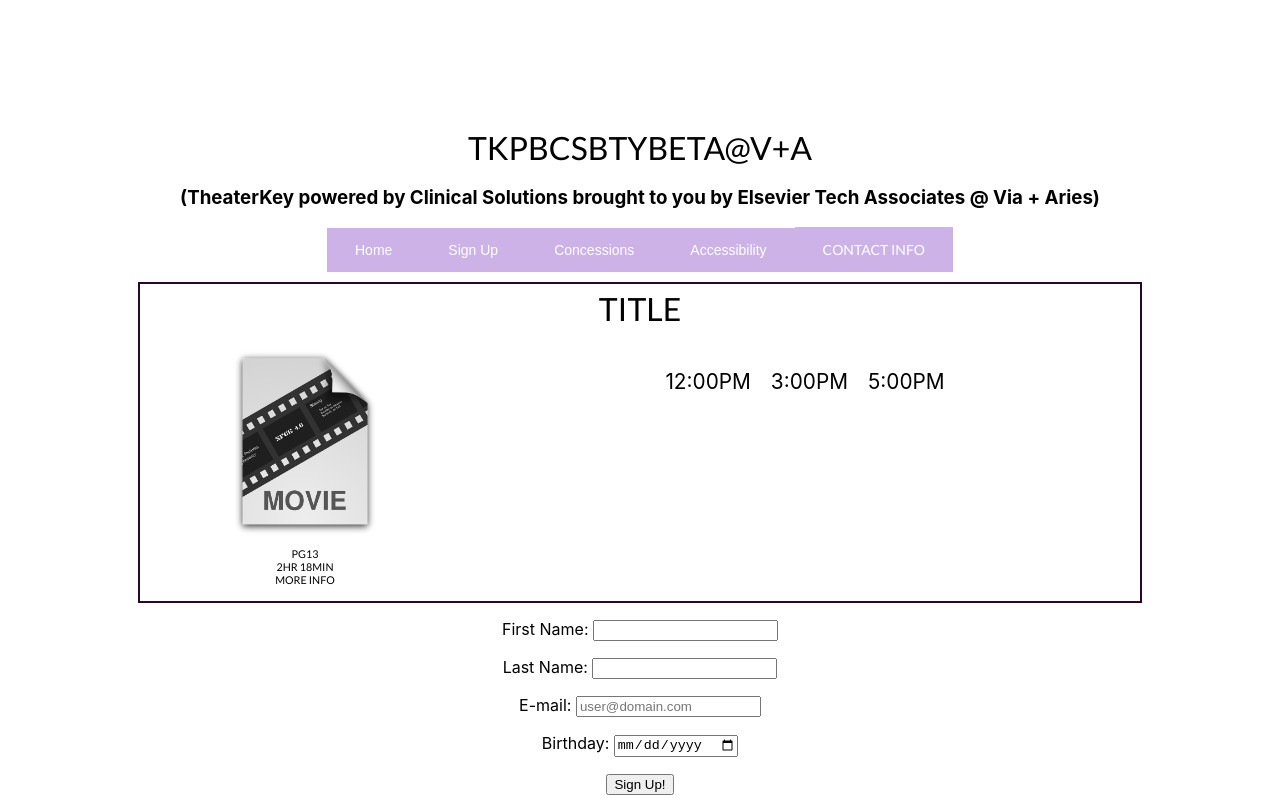
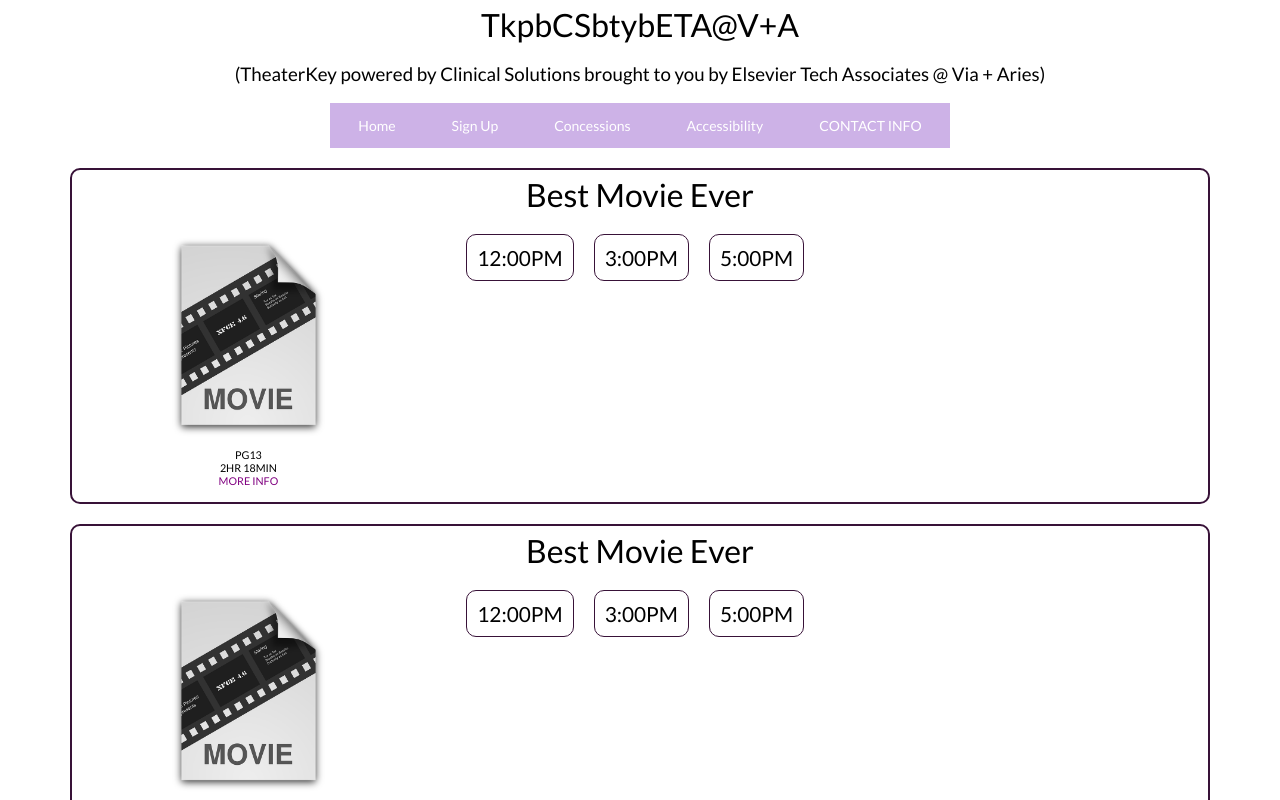
Before and after one commit to alicerichardson/TkpbCSbtybETA-V-A, a React (Create React App) app in the folder tkpbcsbtybeta-v-a/: page / in a window 1280 px wide. Shown: the top 800 px of the page. Built offline with nearby package versions, Linux system fonts and the light colour scheme.

Commit message:
Style updates

```diff
--- a/tkpbcsbtybeta-v-a/src/Components/HomePage.jsx
+++ b/tkpbcsbtybeta-v-a/src/Components/HomePage.jsx
@@ -3,6 +3,7 @@
 import Schedule from './Schedule';
 import Info from './Info';
 import SignUp from './SignUp';
+import './css/homepage.css';
 
 const HomePage = () => {
     return (
--- a/tkpbcsbtybeta-v-a/src/Components/Movie.jsx
+++ b/tkpbcsbtybeta-v-a/src/Components/Movie.jsx
@@ -5,7 +5,7 @@
 const Movie = () => {
     return (
         <div class="movie">
-            <h1>Title</h1>
+            <h1>Best Movie Ever</h1>
             <div class="row">
                 <div class="col left">
                     <img src={movie}></img>
--- a/tkpbcsbtybeta-v-a/src/Components/Schedule.jsx
+++ b/tkpbcsbtybeta-v-a/src/Components/Schedule.jsx
@@ -5,6 +5,8 @@
     return (
         <div>
             <Movie/>
+            <Movie/>
+            <Movie/>
         </div>
     );
 }
--- a/tkpbcsbtybeta-v-a/src/Components/css/homepage.css
+++ b/tkpbcsbtybeta-v-a/src/Components/css/homepage.css
@@ -1,3 +1,11 @@
+* {
+    font-family: 'Lato', sans-serif;
+    font-weight: lighter;
+}
 .title{
     background-color: white;
 }
+
+h1 {
+    text-transform: none;
+}
--- a/tkpbcsbtybeta-v-a/src/Components/css/movie.css
+++ b/tkpbcsbtybeta-v-a/src/Components/css/movie.css
@@ -1,8 +1,9 @@
 .movie {
     border-style: solid;
-    border-color: rgb(39, 8, 39);
+    border-color: rgb(56, 18, 56);
     border-width: 2px;
-    margin: 10px;
+    border-radius: 10px;
+    margin: 20px;
 }
 
 .col {
@@ -15,7 +16,7 @@
 }
 
 .right {
-    width: 60%;
+    width: 70%;
 }
 
 .row {
@@ -44,25 +45,35 @@
 
 .info {
     cursor: pointer;
+    color: purple
 }
 
 .showtimes li {
+    border-style: solid;
+    border-color: rgb(56, 18, 56);
+    border-width: 1px;
+    border-radius: 10px;
+    padding: 10px;
     text-decoration: none;
-    display: inline-block;
-    margin: 10px;
+    display: inline;
     font-size: 130%;
     text-align: center;
     cursor: pointer;
+    margin: 10px;
+}
+
+.showtimes li:first-of-type{
+    margin-left: -55%;
 }
 
 .showtimes li a:link,
 .shotimes li a:visited {
-    color: purple;
+    color: rgb(205, 178, 231);
 }
 
 .showtimes li a:hover,
 .showtimes li a:active {
-    color: purple;
+    color: rgb(205, 178, 231);
 }
 
 img {
--- a/tkpbcsbtybeta-v-a/src/index.css
+++ b/tkpbcsbtybeta-v-a/src/index.css
@@ -1,5 +1,5 @@
 body {
-  margin: 10%;
+  margin: 0 50px 0 50px;
   font-family: -apple-system, BlinkMacSystemFont, "Segoe UI", "Roboto", "Oxygen",
     "Ubuntu", "Cantarell", "Fira Sans", "Droid Sans", "Helvetica Neue",
     sans-serif;
```
